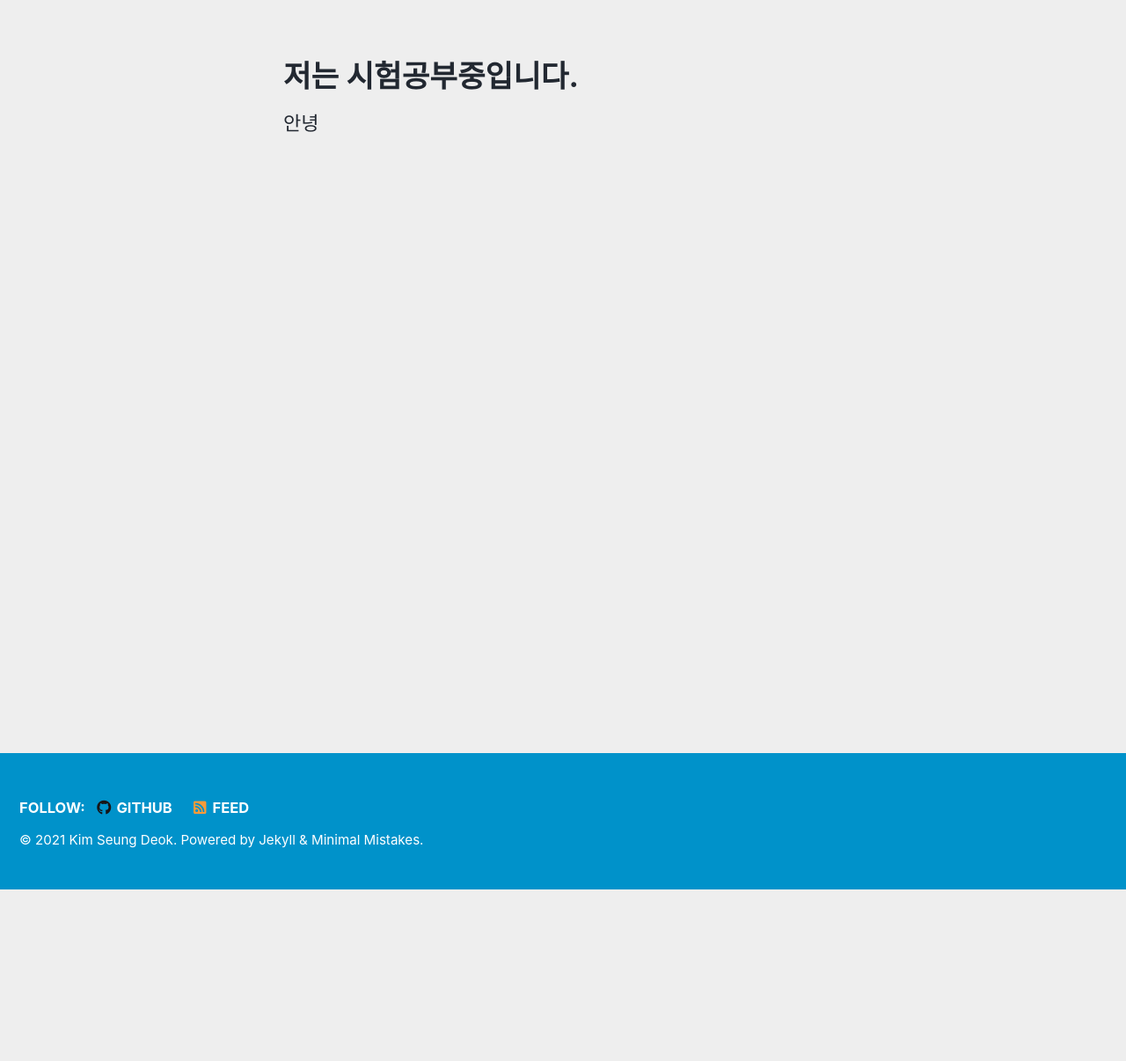
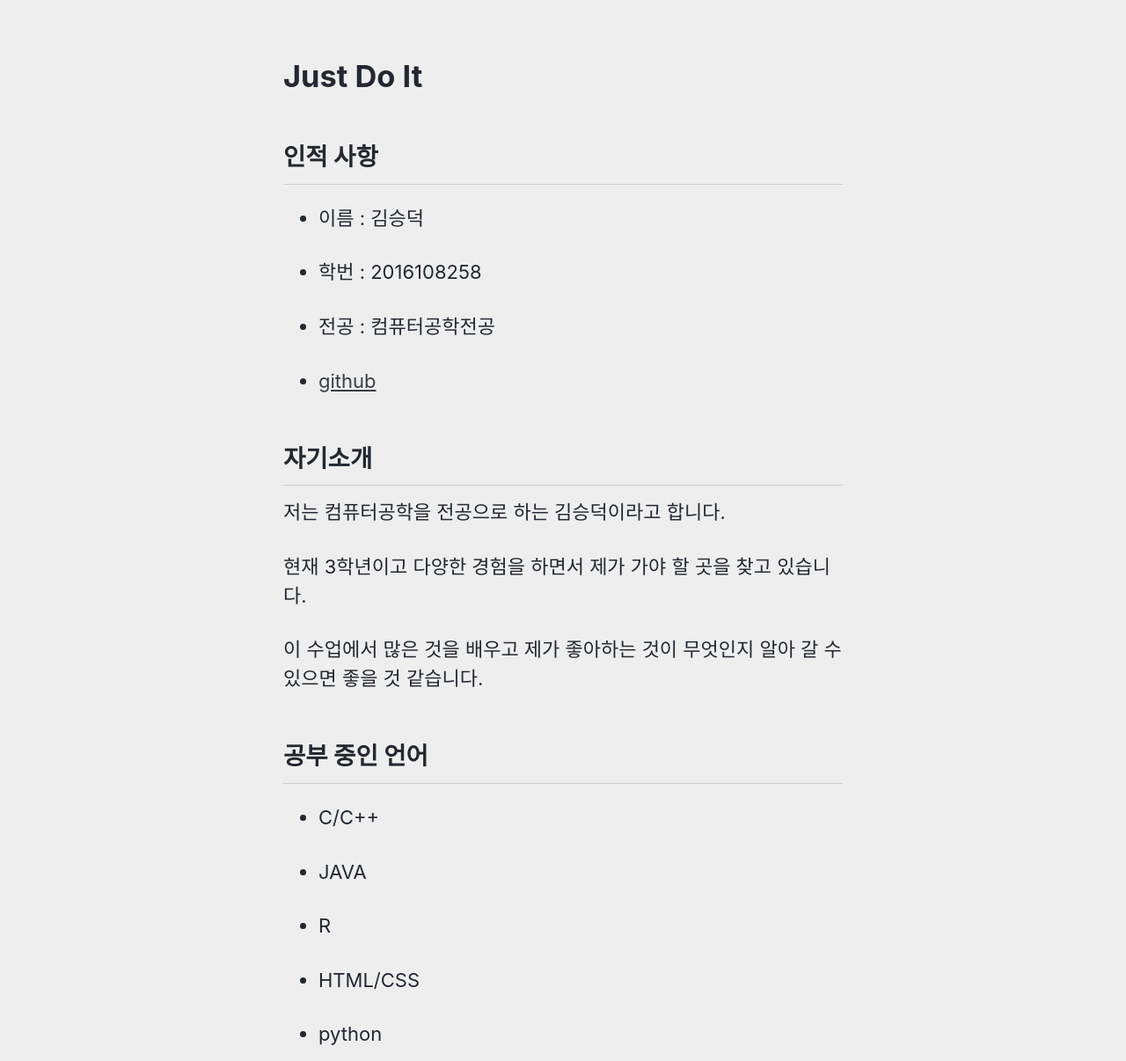
Before and after one commit to kimseungdeok/my-blog, a Jekyll site: the page built from _pages/about.md, in a window 1280 px wide and 1400 px high, scrolled down 195 px. Shown: the part 194-1400 px from the top of the window at 88% size. Built offline with Jekyll 4.4.1, drawn with Linux system fonts in a browser that asks for light colours; cached includes are drawn as plain includes.

Commit message:
pages 내용 보충 및 맞춤법 수정

```diff
--- a/_pages/about.md
+++ b/_pages/about.md
@@ -3,23 +3,41 @@ layout: single
 title: "About"
 permalink: /about/
 excerpt: "저에 대해 소개합니다."
-#date: 2021-04-14 16:50:00 +0900
-#lastmod: 2021-04-14 16:50:00 +0900 # sitemap.xml에서 사용됨
 author_profile: false # 왼쪽부분 프로필을 띄울건지
 header:
   overlay_image: /assets/images/computer_engineering_image.jpg
   overlay_filter: 0.5 # 투명도
-#categories:
-#  - about
-# tags:
-#    - test
-#    - theme
-# table of contents
-# toc: true # 오른쪽 부분에 목차를 자동 생성해준다.
-# toc_label: "table of content" # toc 이름 설정
-# toc_icon: "bars" # 아이콘 설정
-# toc_sticky: true # 마우스 스크롤과 함께 내려갈 것인지 설정
+
 ---
 
-# 저는 시험공부중입니다.
-안녕
+# Just Do It
+
+## 인적 사항
+
+- 이름 : 김승덕
+
+- 학번 : 2016108258
+
+- 전공 : 컴퓨터공학전공
+
+- [github](https://github.com/kimseungdeok)
+
+## 자기소개
+저는 컴퓨터공학을 전공으로 하는 김승덕이라고 합니다.
+
+현재 3학년이고 다양한 경험을 하면서 제가 가야 할 곳을 찾고 있습니다.
+
+이 수업에서 많은 것을 배우고 제가 좋아하는 것이 무엇인지 알아 갈 수 있으면 좋을 것 같습니다.
+
+## 공부 중인 언어
+- C/C++
+
+- JAVA
+
+- R
+
+- HTML/CSS
+
+- python
+
+- swift
--- a/_pages/fork.md
+++ b/_pages/fork.md
@@ -3,24 +3,20 @@ layout: single
 title: "Fork"
 permalink: /fork/
 excerpt: "제가 포크한 내용입니다."
-#date: 2021-04-15 16:50:00 +0900
-#lastmod: 2021-04-15 16:50:00 +0900 # sitemap.xml에서 사용됨
 author_profile: false # 왼쪽부분 프로필을 띄울건지
 header:
   overlay_image: /assets/images/GitHub_Fork_Button.png
   overlay_filter: 0.5 # 투명도
-#categories:
-#  - test post
-#tags:
-#    - test
-#    - theme
-# table of contents
-#toc: true # 오른쪽 부분에 목차를 자동 생성해준다.
-#toc_label: "table of content" # toc 이름 설정
-#toc_icon: "bars" # 아이콘 설정
-#toc_sticky: true # 마우스 스크롤과 함께 내려갈 것인지 설정
 ---
 
 # Fork
-1. vue
-2. swift
+
+1.[Vue](https://github.com/kimseungdeok/vue)
+- 오픈소스에 대한 설명 : vue는 컴포넌트 구조 기반 프론트엔드 프레임워크입니다. 현재 다음 카페, FLO 등의 웹페이지에 사용되고 있습니다.
+- 관심을 가진 이유 : 저는 현재 프론트엔트 개발자를 지망하고 있습니다. Vue는 문법이 간편하고 작성하기 쉬워 초보자인 저에게 맞는다고 생각했습니다.
+- 주소 : https://github.com/kimseungdeok/vue
+
+2.[swift](https://github.com/kimseungdeok/swift)
+- 오픈소스에 대한 설명 : swift는 Apple이 iOS와 MAC 앱 개발용으로 만든 프로그래밍 언어입니다.
+- 관심을 가진 이유 : 개인적으로 애플의 제품을 좋아합니다. 애플의 앱을 만들기 위해 swift에 관심을 가지게되었고 포크하게되었습니다.
+- 주소 : https://github.com/kimseungdeok/swift
```
